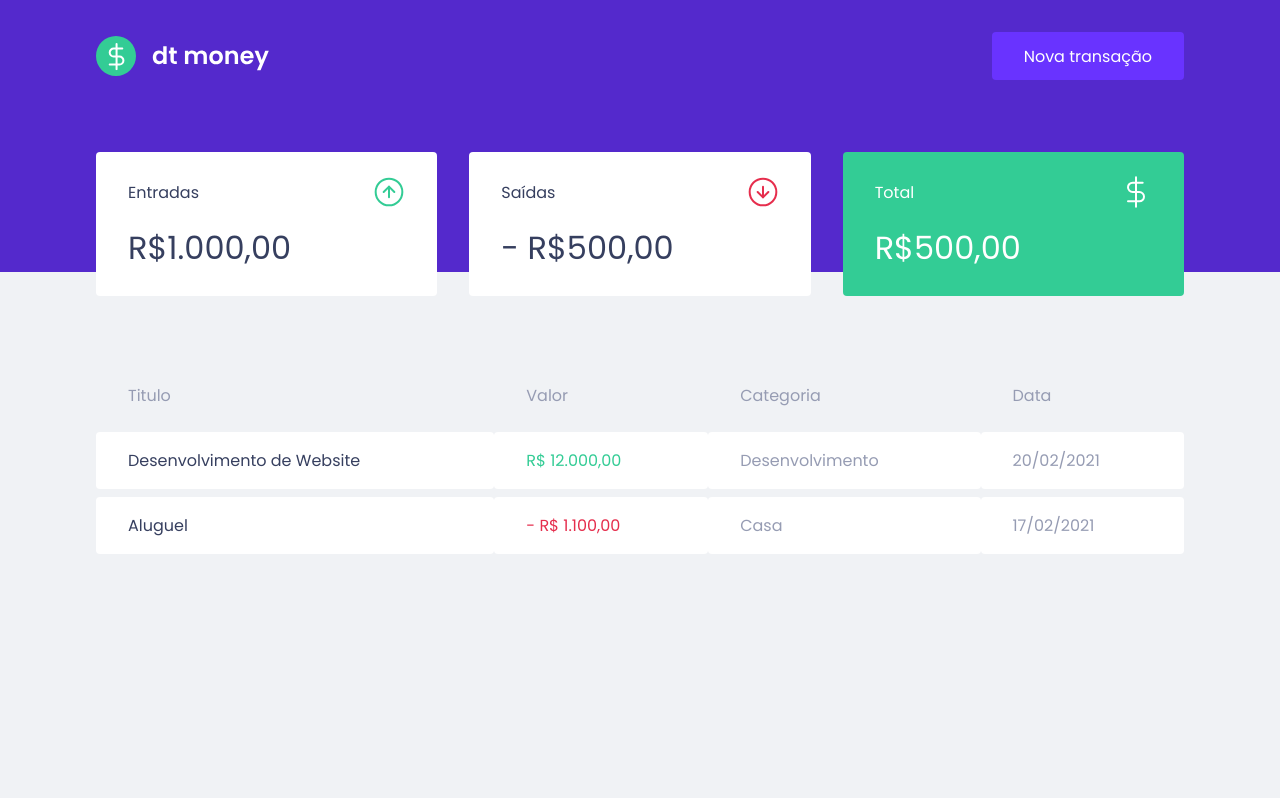
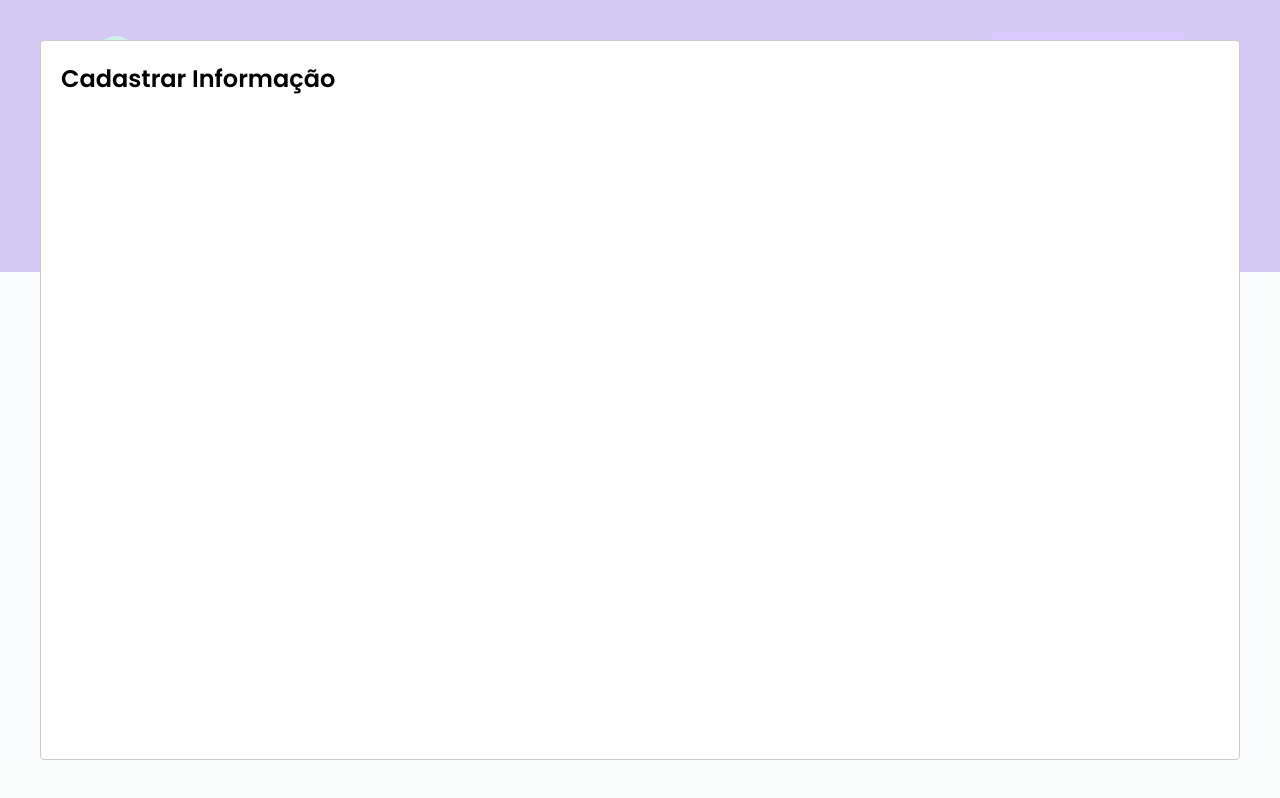
Before and after one commit to filipesalesaraujo/dtmoney, a React (Create React App) app: page / in a window 1280 px wide. Both pictures are taken after a click on the button "Nova transação". Built offline with nearby package versions, Linux system fonts and the light colour scheme; no server answers; what miragejs would draw is missing.

Commit message:
Configurando modal de criação

```diff
--- a/package.json
+++ b/package.json
@@ -7,6 +7,7 @@
     "miragejs": "^0.1.42",
     "react": "^17.0.2",
     "react-dom": "^17.0.2",
+    "react-modal": "^3.14.4",
     "react-scripts": "4.0.3",
     "styled-components": "^5.3.3",
     "web-vitals": "^1.0.1"
@@ -19,6 +20,7 @@
     "@types/node": "^12.0.0",
     "@types/react": "^17.0.0",
     "@types/react-dom": "^17.0.0",
+    "@types/react-modal": "^3.13.1",
     "@types/styled-components": "^5.1.15",
     "typescript": "^4.1.2"
   },
--- a/src/App.tsx
+++ b/src/App.tsx
@@ -1,11 +1,28 @@
+import { useState } from "react";
+import Modal from "react-modal";
 import { Dashboard } from "./components/Dashboard";
 import { Header } from "./components/Header";
 import { GlobalStyle } from "./styles/global";
+Modal.setAppElement("#root");
 export function App() {
+  const [isNewTransactionModalOpen, setIsNewTransactionModalOpen] =
+    useState(false);
+  function handleOpenNewTransactionModal() {
+    setIsNewTransactionModalOpen(true);
+  }
+  function handleCloseNewTransactionModal() {
+    setIsNewTransactionModalOpen(false);
+  }
   return (
     <>
-      <Header />
+      <Header onOpenNewTransactionModal={handleOpenNewTransactionModal} />
       <Dashboard />
+      <Modal
+        isOpen={isNewTransactionModalOpen}
+        onRequestClose={handleCloseNewTransactionModal}
+      >
+        <h2>Cadastrar Informação</h2>
+      </Modal>
       <GlobalStyle />
     </>
   );
--- a/src/components/Header/index.tsx
+++ b/src/components/Header/index.tsx
@@ -1,11 +1,17 @@
 import logoImg from "../../assets/logo.svg";
 import { Container, Content } from "./styles";
-export function Header() {
+
+interface HeaderProps {
+  onOpenNewTransactionModal: () => void;
+}
+export function Header({ onOpenNewTransactionModal }: HeaderProps) {
   return (
     <Container>
       <Content>
         <img src={logoImg} alt="dtmoney" />
-        <button type="button">Nova transação</button>
+        <button type="button" onClick={onOpenNewTransactionModal}>
+          Nova transação
+        </button>
       </Content>
     </Container>
   );
```
Also changed, not shown: 1 other file (tests, documents, lock files or other folders).
